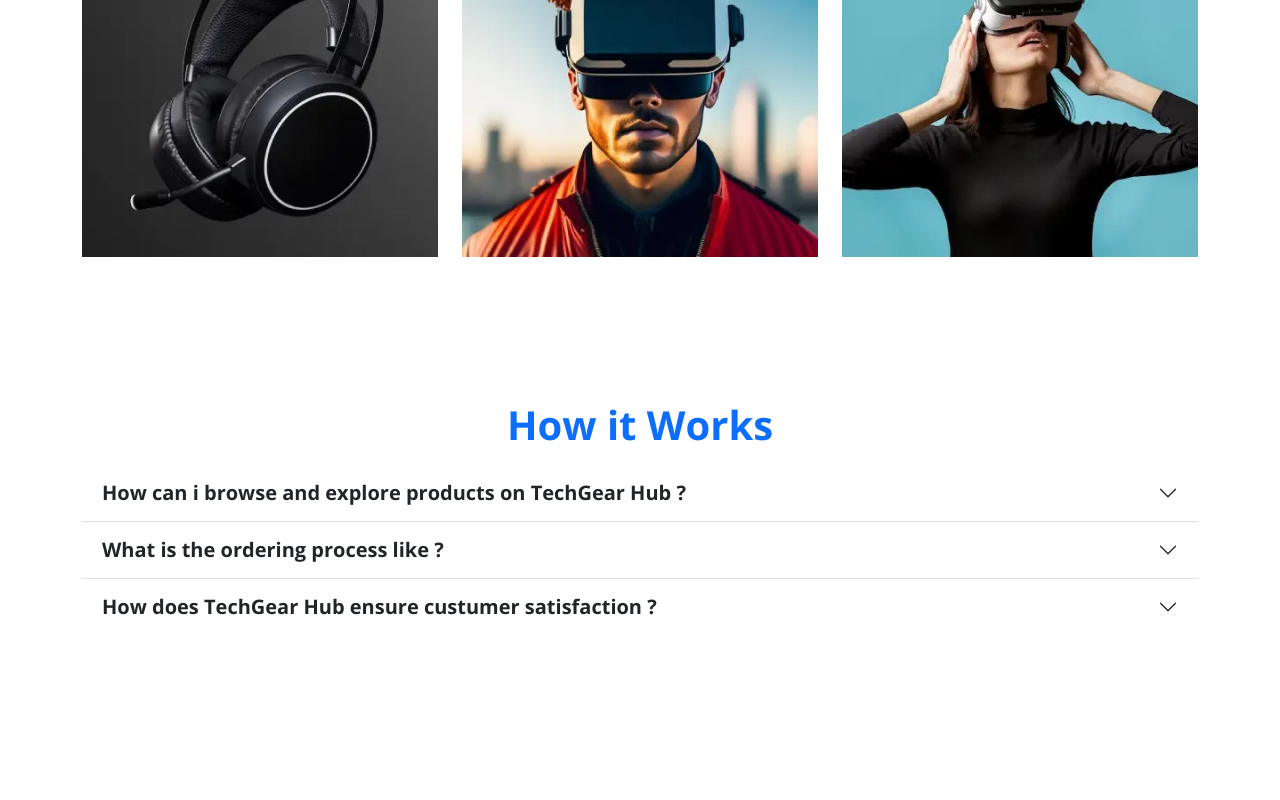
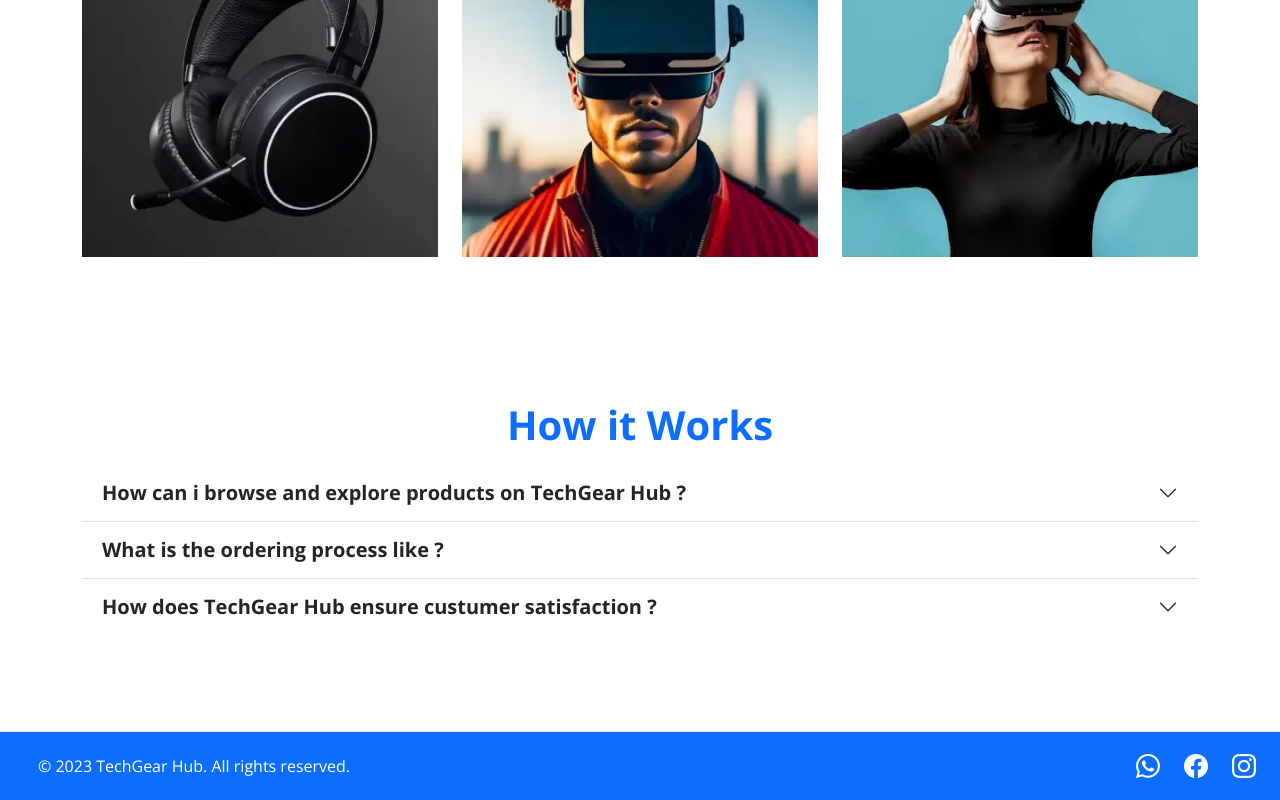
Before and after one commit to DelzironBraz/TechGears, an Angular app: page / in a window 1280 px wide. Shown: the part 1853-2653 px from the top of the page. Before the commit the page ends 2584 px from the top, so only its background shows below. Built offline with nearby package versions, Linux system fonts and the light colour scheme.

Commit message:
feat: add footer (#3)

```diff
--- a/src/app/app.component.html
+++ b/src/app/app.component.html
@@ -1,2 +1,3 @@
 <app-navbar></app-navbar>
 <router-outlet></router-outlet>
+<app-footer></app-footer>
--- a/src/app/app.module.ts
+++ b/src/app/app.module.ts
@@ -5,12 +5,14 @@ import { AppRoutingModule } from './app-routing.module';
 import { AppComponent } from './app.component';
 import { NavbarComponent } from './components/navbar/navbar.component';
 import { HomeComponent } from './pages/home/home.component';
+import { FooterComponent } from './components/footer/footer.component';
 
 @NgModule({
   declarations: [
     AppComponent,
     NavbarComponent,
-    HomeComponent
+    HomeComponent,
+    FooterComponent
   ],
   imports: [
     BrowserModule,
--- /dev/null
+++ b/src/app/components/footer/footer.component.html
@@ -0,0 +1,22 @@
+<footer class="d-flex flex-wrap justify-content-between align-items-center py-3 mt-4 border-top bg-primary text-white">
+    <div class="col-md-4 d-flex align-items-center">
+        <a href="/" class="mb-3 me-2 mb-md-0 text-white text-decoration-none lh-1">
+            <svg class="bi" width="30" height="24">
+                <use xlink:href="#bootstrap"></use>
+            </svg>
+        </a>
+        <span class="mb-3 mb-md-0 text-white">© 2023 TechGear Hub. All rights reserved.</span>
+    </div>
+
+    <ul class="nav col-md-4 justify-content-end list-unstyled d-flex">
+        <li class="">
+            <i class="bi bi-whatsapp fs-4"></i>
+        </li>
+        <li class="mx-4">
+            <i class="bi bi-facebook fs-4"></i>
+        </li>
+        <li class="me-4">
+            <i class="bi bi-instagram fs-4"></i>
+        </li>
+    </ul>
+</footer>
```
Also changed, not shown: src/app/components/footer/footer.component.ts (added, +10 -0 lines), src/app/components/footer/footer.component.scss (added), 1 other file (tests, documents, lock files or other folders).
